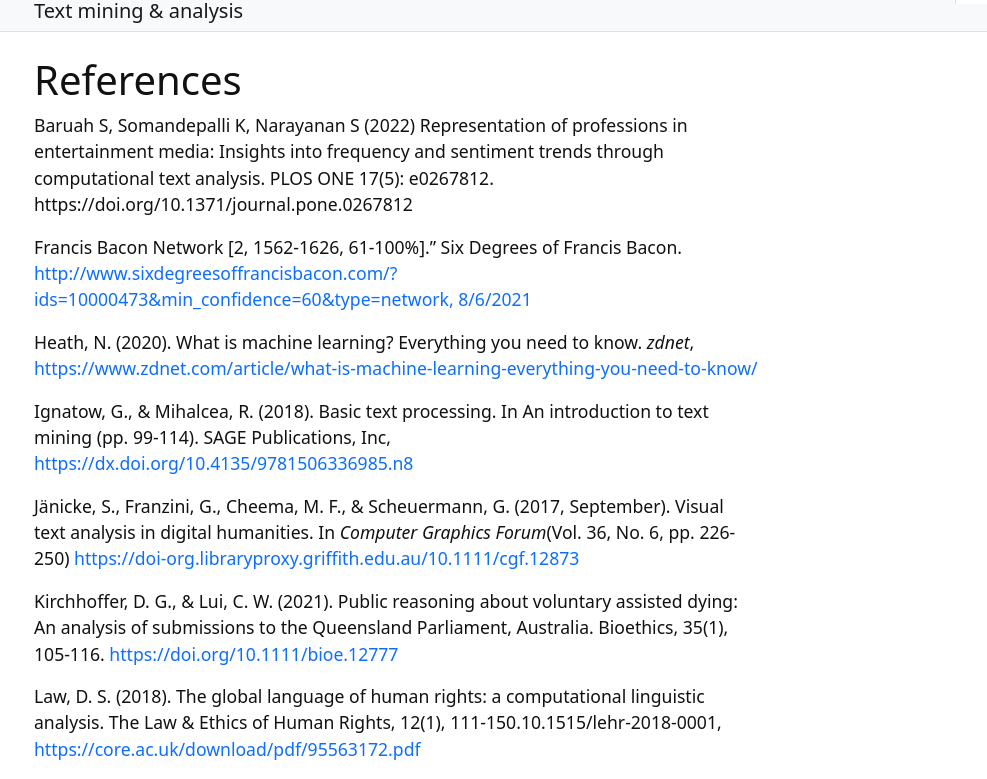
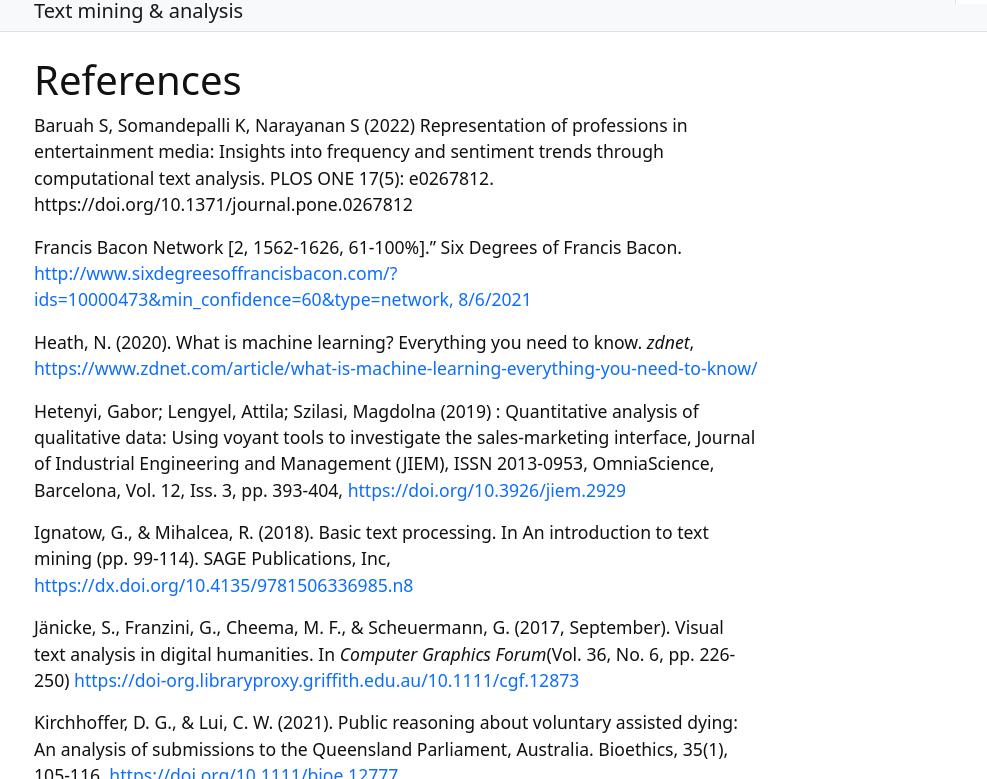
Before and after one commit to GULibrarySandbox/intro-text-mining-analysis-2022, a Jekyll site: the page built from content/9-references.md, in a window 1280 px wide and 900 px high, cut to the strip 121-900 px from the top of the window. Shown: the whole strip, without its empty margins (243-1230 px from the left). Built offline with Jekyll 4.4.1, drawn with Linux system fonts in a browser that asks for light colours.

Commit message:
Update 9-references.md

```diff
--- a/content/9-references.md
+++ b/content/9-references.md
@@ -8,7 +8,10 @@ Baruah S, Somandepalli K, Narayanan S (2022) Representation of professions in en
 
 Francis Bacon Network [2, 1562-1626, 61-100%]." Six Degrees of Francis Bacon. [http://www.sixdegreesoffrancisbacon.com/?ids=10000473&min_confidence=60&type=network, 8/6/2021](http://www.sixdegreesoffrancisbacon.com/?ids=10000473&min_confidence=60&type=network, 8/6/2021)
 
+
 Heath, N. (2020). What is machine learning? Everything you need to know. *zdnet*, [https://www.zdnet.com/article/what-is-machine-learning-everything-you-need-to-know/](https://www.zdnet.com/article/what-is-machine-learning-everything-you-need-to-know/)
+
+Hetenyi, Gabor; Lengyel, Attila; Szilasi, Magdolna (2019) : Quantitative analysis of qualitative data: Using voyant tools to investigate the sales-marketing interface, Journal of Industrial Engineering and Management (JIEM), ISSN 2013-0953, OmniaScience, Barcelona, Vol. 12, Iss. 3, pp. 393-404, [https://doi.org/10.3926/jiem.2929](https://doi.org/10.3926/jiem.2929)
 
 Ignatow, G., & Mihalcea, R. (2018). Basic text processing. In An introduction to text mining (pp. 99-114). SAGE Publications, Inc, [https://dx.doi.org/10.4135/9781506336985.n8](https://dx.doi.org/10.4135/9781506336985.n8)
 
```
